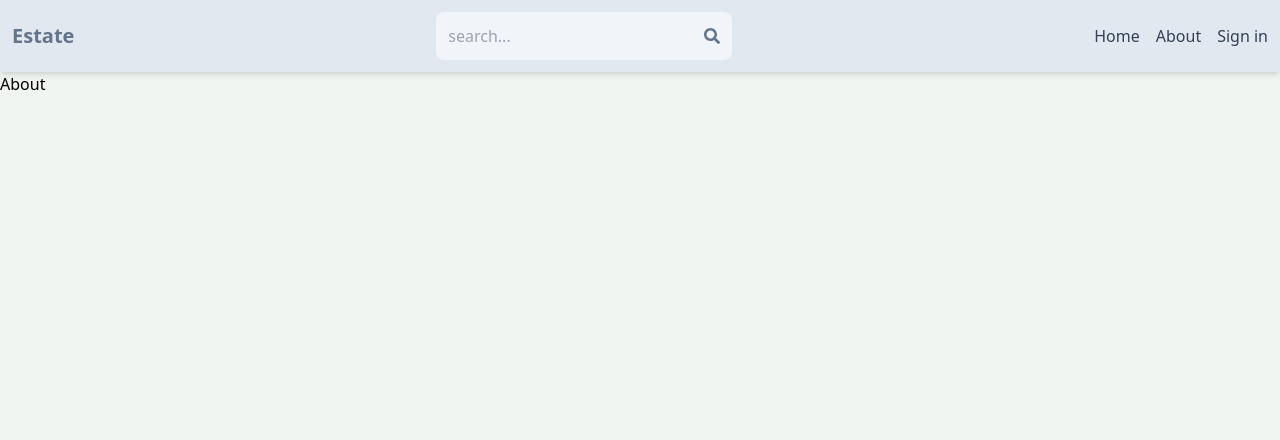
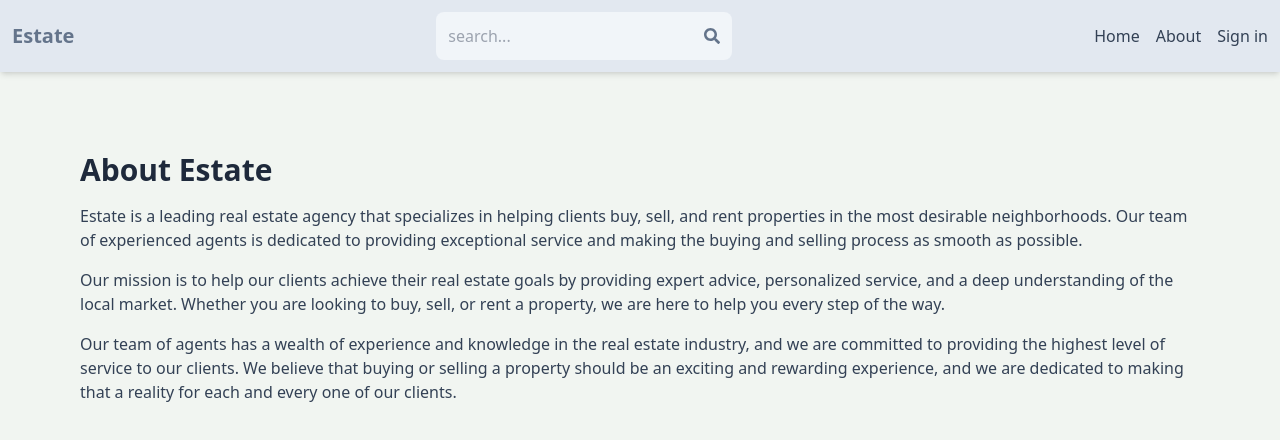
Before and after one commit to shanthi1710/Estate, a React (Vite) app in the folder client/: page /about in a window 1280 px wide. Shown: the top 440 px of the page. Built offline with nearby package versions, Linux system fonts and the light colour scheme; no server answers.

Commit message:
Refactor About page layout and content

```diff
--- a/client/src/pages/About.jsx
+++ b/client/src/pages/About.jsx
@@ -1,7 +1,29 @@
-import React from 'react'
-
 export default function About() {
   return (
-    <div>About</div>
-  )
+    <div className="py-20 px-4 max-w-6xl mx-auto">
+      <h1 className="text-3xl font-bold mb-4 text-slate-800">
+        About Estate
+      </h1>
+      <p className="mb-4 text-slate-700">
+        Estate is a leading real estate agency that specializes in
+        helping clients buy, sell, and rent properties in the most desirable
+        neighborhoods. Our team of experienced agents is dedicated to providing
+        exceptional service and making the buying and selling process as smooth
+        as possible.
+      </p>
+      <p className="mb-4 text-slate-700">
+        Our mission is to help our clients achieve their real estate goals by
+        providing expert advice, personalized service, and a deep understanding
+        of the local market. Whether you are looking to buy, sell, or rent a
+        property, we are here to help you every step of the way.
+      </p>
+      <p className="mb-4 text-slate-700">
+        Our team of agents has a wealth of experience and knowledge in the real
+        estate industry, and we are committed to providing the highest level of
+        service to our clients. We believe that buying or selling a property
+        should be an exciting and rewarding experience, and we are dedicated to
+        making that a reality for each and every one of our clients.
+      </p>
+    </div>
+  );
 }
```
